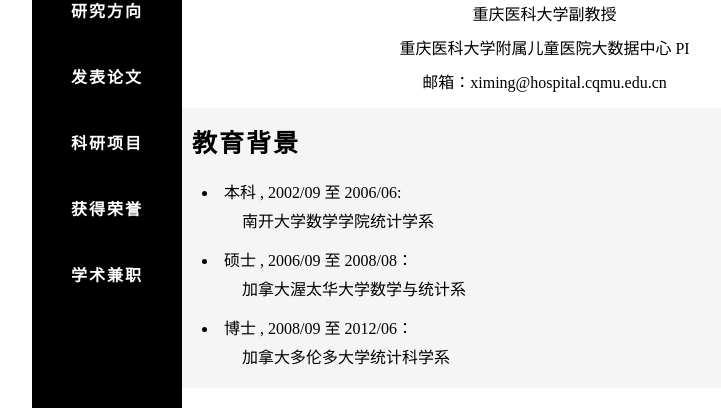
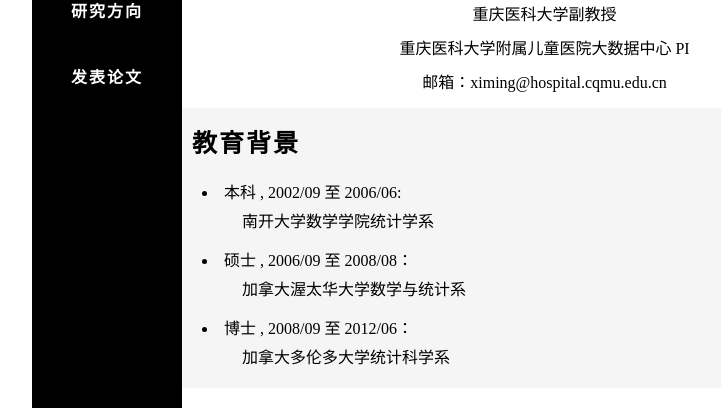
Before and after one commit to Matteyes/Two-Stage-Decision-Tree.io, a plain HTML site: page index.html in a window 1280 px wide. Shown: the part 392-800 px from the top of the page, without its empty margins (158-879 px from the left). Drawn offline with Linux system fonts and the light colour scheme.

Commit message:
2022.8.27

```diff
--- a/js/index.js
+++ b/js/index.js
@@ -17,15 +17,6 @@
 			},{
 				id:'paper',
 				title:'发表论文'
-			},{
-				id:'project',
-				title:'科研项目'
-			},{
-				id:'honor',
-				title:'获得荣誉'
-			},{
-				id:'parttime',
-				title:'学术兼职'
 			}
 		]
 	}
@@ -115,62 +106,7 @@
 	}
 })
 
-var project = new Vue({
-	el:'#projectC',
-	data:{
-		id:'projectC',
-		title:'科研项目',
-		projects:[
-			{
-				info:'国家自然科学基金青年科学基金项目，11701294，微生物组数据的稳健统计推断，2018/01-2020/12, 24万元, 主持。'
-			},{
-				info:'南开大学百名青年学科带头人培养计划，ZB16008701, 基于基因数据的稳健统计方法，2015/12-2019/12, 50万元, 主持。'
-			}
-		]
-	}
-})
 
-var honor = new Vue({
-	el:'#honorC',
-	data:{
-		id:'honorC',
-		title:'获得荣誉',
-		honor:[
-			{
-				info:'2008：第3届巴西生物信息学论坛 (III Brazilian Symposium on Bioinformatics)最佳论文'
-			},{
-				info:'2010：加拿大统计年会学生奖学金（SSC Travel Award, Statistical Society of Canada）'
-			},{
-				info:'2011：加拿大安大略省研究生奖学金 (Ontario Graduate Scholarship)'
-			},{
-				info:'2011：多伦多大学统计系最佳博士奖 (Department of Statistics Doctoral Award）'
-			},{
-				info:'2013：国际数理统计学会青年研究者会议（15th IMS New Researchers Conference）'
-			}
-		]
-	}
-})
-
-var parttime = new Vue({
-	el:'#parttimeC',
-	data:{
-		id:'parttimeC',
-		title:'学术兼职',
-		parttime:[
-			{
-				info:'全国工业统计学教学研究会青年统计学家协会理事'
-			},{
-				info:'北京大数据协会，天津现场统计研究会理事'
-			},{
-				info:'国际期刊Frontiers in Genetics, Frontiers in Bioengineering and Biotechnology, Frontiers in Plant Science 审稿编辑，计算基因组学领域编委 (Review Editor on the Editorial Board of Computational Genomics).'
-			},{
-				info:'Annals of Applied Probability, Journal of Statistical Planning and Inference, Bernoulli      Journal, Canadian Journal of Statistics, Journal of Statistical Computation and Simulation，Computational Statistics等学术期刊审稿人.'
-			},{
-				info:'主持2010 年Joint Statistical Meeting, the contributed session “Asymptotics”; 组织了2018 ICSA–Canada Chapter Symposium, the invited session “Recent Development of Statistical Methods for Large Genomic Data” 和 2019 ICSA–Canada Chapter Symposium，the invited session “Stochastic Models for Dynamic Biological Data”.'
-			}
-		]
-	}
-})
 
 var paper = new Vue({
 	el:'#paperC',
@@ -182,103 +118,98 @@
 				name:'1. 统计学理论',
 				papers:[
 					{
-						info1:'',
+						info1:'[1] Aeberhard, W., Cantoni, E., Field, C., Künsch, H., Mills-Flemming, J., and ',
 						name:'Xu, X.',
-						info2:' and Sankoff, D. (2008). Tests for gene clusters satisfying the generalized adjacency criterion. Lecture Notes in Computer Science, 5167, 152-160.'
+						info2:' (2021). Robust estimation for discrete-time state space models. Scandinavian Journal of Statistics, 48，1127-1147.'
 					},{
-						info1:'',
+						info1:'[2] Ma, J., Xu, XL., Li, M., Zhang, Y.…, ',
+						name:'Xu, X.',
+						info2:', Wang, Y. (2021). Predictive models of aging of the human eye based on ocular anterior segment morphology. Journal of Biomedical Informatics, 120: 103855.'
+					},{
+						info1:'[3] Zeng, Q.,  Yang, Z., Wang, F., Li, D., .…, ',
+						name:'Xu, X.',
+						info2:', Dai, W. (2021). Association between metabolic status and gut microbiome in obese populations. Microbial Genomics. 7：000639.'
+					},{
+						info1:'[4] ',
+						name:'Xu, X.',
+						info2:' and Xu, L. (2020). Existence and asymptotic behaviour of positive solutions to a stochastic multispecies Holling type II model. Stat, 9: e266.'
+					},{
+						info1:'[5] Xu, XL., Xie, Z., Yang, Z., Li, D. and ',
+						name:'Xu, X.',
+						info2:' (2020). A t-SNE based classification approach to compositional microbiome data. Frontiers in Genetics, 11:620143.'
+					},{
+						info1:'[6] Yang, J., Li, D., Yang, Z. …, ',
+						name:'Xu, X.',
+						info2:', et al. (2019). Establishing high-accuracy biomarkers for colorectal cancer by comparing fecal microbiomes in patients with healthy families. Gut Microbes, 11, 918-929. (指导博士生Yang Zhenyu为共同一作).'
+					},{
+						info1:'[7] Dong, G., Zhang, J., Yang, Z. …, ',
+						name:'Xu, X.',
+						info2:', et al. (2019). The association of gut microbiota with idiopathic central precocious puberty in girls. Frontiers in Endocrinology, 10: 941.(指导博士生Yang Zhenyu为共同一作).'
+					},{
+						info1:'[8] Huang, C. …, ',
+						name:'Xu, X.',
+						info2:', et. al. (2019). Distinct gut microbiota composition and functional category in children with cerebral palsy and epilepsy. Frontiers in Pediatrics，7: 394. (共同通讯).'
+					},{
+						info1:'[9] ',
+						name:'Xu, X.',
+						info2:', Cantoni, E., Mills-Flemming, J. and Field, C. (2015).  Robust state space models for estimating fish stock maturities. Canadian Journal of Statistics, 43, 133-150.'
+					},{
+						info1:'[10] ',
+						name:'Xu, X.',
+						info2:', Dunn, K. and Field, C. (2015). A robust ANOVA approach to phylogenetic analysis. Molecular Biology and Evolution, 32, 2186-2194.'
+					},{
+						info1:'[11] ',
 						name:'Xu, X.',
 						info2:' and Reid, N. (2011). On the robustness of maximum composite likelihood estimate. Journal of Statistical Planning and Inference, 141, 3047-3954.'
 					},{
-						info1:'Costa, V., Dantas, S., Sankoff, D. and ',
+						info1:'[12] Costa, V., Dantas, S., Sankoff, D. and ',
 						name:'Xu, X.',
 						info2:' (2012). Gene clusters as intersections of powers of paths. Journal of the Brazilian Computer Society, 18, 129-136.'
 					},{
-						info1:'',
+						info1:'[13] ',
 						name:'Xu, X.',
-						info2:', Cantoni, E., Mills-Flemming, J. and Field, C. (2015).  Robust state space models for estimating fish stock maturities. Canadian Journal of Statistics, 43, 133-150.'
-					},{
-						info1:'',
-						name:'Xu, X.',
-						info2:' and Xu, L. (2020). Existence and asymptotic behaviour of positive solutions to a stochastic multispecies Holling type II model. Stat, 9: e266.'
-					},{
-						info1:'Aeberhard, W., Cantoni, E., Field, C., Künsch, H., Mills-Flemming, J., and ',
-						name:'Xu, X.',
-						info2:' (2021). Robust estimation for discrete-time state space models. Scandinavian Journal of Statistics, 48，1127-1147.'
-					}
+						info2:' and Sankoff, D. (2008). Tests for gene clusters satisfying the generalized adjacency criterion. Lecture Notes in Computer Science, 5167, 152-160.'
+					},
 				]
 			},{
-				name:'2. 生物与医学统计',
+				name:'2. 其它合作研究',
 				papers:[
 					{
-						info1:'',
-						name:'Xu, X.',
-						info2:', Dunn, K. and Field, C. (2015). A robust ANOVA approach to phylogenetic analysis. Molecular Biology and Evolution, 32, 2186-2194. 影响因子：13.649.'
+						info1:'[1] 高洁，徐雪丽，',
+						name:'徐铣明',
+						info2:'，韦秋宏，张站站，程茜 (2021). 真实世界不同出生体重早产儿体格生长规律的研究. 中华儿科杂志, 59(8):665-671.'
 					},{
-						info1:'Yang, J., Li, D., Yang, Z. …, ',
-						name:'Xu, X.',
-						info2:', et al. (2019). Establishing high-accuracy biomarkers for colorectal cancer by comparing fecal microbiomes in patients with healthy families. Gut Microbes, 11, 918-929. 影响因子：7.740  (指导博士生Yang Zhenyu为共同一作).'
-					},{
-						info1:'Dong, G., Zhang, J., Yang, Z. …, ',
-						name:'Xu, X.',
-						info2:', et al. (2019). The association of gut microbiota with idiopathic central precocious puberty in girls. Frontiers in Endocrinology, 10: 941. 影响因子：3.644  (指导博士生Yang Zhenyu为共同一作).'
-					},{
-						info1:'Huang, C. …, ',
-						name:'Xu, X.',
-						info2:', et. al. (2019). Distinct gut microbiota composition and functional category in children with cerebral palsy and epilepsy. Frontiers in Pediatrics，7: 394. 影响因子：2.634 (共同通讯).'
-					},{
-						info1:'Xu, XL., Xie, Z., Yang, Z., Li, D. and ',
-						name:'Xu, X.',
-						info2:' (2020). A t-SNE based classification approach to compositional microbiome data. Frontiers in Genetics, 11:620143. 影响因子：4.599 (共同通讯).'
-					},{
-						info1:'Ma, J., Xu, XL., Li, M., Zhang, Y.…, ',
-						name:'Xu, X.',
-						info2:', Wang, Y. (2021). Predictive models of aging of the human eye based on ocular anterior segment morphology. Journal of Biomedical Informatics, 120: 103855. 影响因子：6.317 (共同通讯).'
-					},{
-						info1:'Zeng, Q.,  Yang, Z., Wang, F., Li, D., .…, ',
-						name:'Xu, X.',
-						info2:', Dai, W. (2021). Association between metabolic status and gut microbiome in obese populations. Microbial Genomics. 7：000639. 影响因子：5.237 (共同通讯).'
-					}
-				]
-			},{
-				name:'3. 其它合作研究',
-				papers:[
-					{
-						info1:'Dai, W., et al. (2019). An integrated respiratory microbial gene catalogue to better understand the microbial aetiology of Mycoplasma pneumoniae pneumonia. GigaScience, 8: giz093.',
+						info1:'[2] Li, H., et al. (2020). The prolonged disruption of a single-course amoxicillin on mice gut microbiota and resistome, and recovery by inulin. Environmental Pollution, 265: 114651.',
 						name: null,
 						info2: null
 					},{
-						info1:'Zhou, P., et al. (2019). Perinatal antibiotic exposure affects the transmission between maternal and neonatal microbiota and is associated with early-onset sepsis. Msphere, 5: e00984-19.',
+						info1:'[3] 魏凤英, 王金杰, ',
+						name:'徐铣明',
+						info2:', 高建召, 王博灵, 马驰宇, 彭志行, 靳祯, 黄森忠 (2020). 全球新型冠状病毒肺炎疫情发展趋势预测. 疾病监测, 6: 467-472.'
+					},{
+						info1:'[4] 黄森忠， 魏凤英 ，彭志行， 靳祯， 王金杰， ',
+						name:'徐铣明',
+						info2:'， 张新岩， 徐建国 (2020). 常态化防控下新型冠状病毒肺炎新发疫情研判方法. 疾病监测, 8: 679-686.'
+					},{
+						info1:'[5] Dai, W., et al. (2019). An integrated respiratory microbial gene catalogue to better understand the microbial aetiology of Mycoplasma pneumoniae pneumonia. GigaScience, 8: giz093.',
 						name: null,
 						info2: null
 					},{
-						info1:'Li, D., et al. (2019). Intestinal Bacteroides sp. imbalance associated with the occurrence of childhood undernutrition in China. Frontiers in microbiology, 10:2635.',
+						info1:'[6] Zhou, P., et al. (2019). Perinatal antibiotic exposure affects the transmission between maternal and neonatal microbiota and is associated with early-onset sepsis. Msphere, 5: e00984-19.',
 						name: null,
 						info2: null
 					},{
-						info1:'Zeng, Q., et al. (2019). Discrepant gut microbiota markers for the classification of obesity-related metabolic abnormalities. Scientific Reports, 9: 13424.',
+						info1:'[7] Li, D., et al. (2019). Intestinal Bacteroides sp. imbalance associated with the occurrence of childhood undernutrition in China. Frontiers in microbiology, 10:2635.',
 						name: null,
 						info2: null
 					},{
-						info1:'Li, H., et al. (2020). The prolonged disruption of a single-course amoxicillin on mice gut microbiota and resistome, and recovery by inulin. Environmental Pollution, 265: 114651.',
+						info1:'[8] Zeng, Q., et al. (2019). Discrepant gut microbiota markers for the classification of obesity-related metabolic abnormalities. Scientific Reports, 9: 13424.',
 						name: null,
 						info2: null
 					},{
-						info1:'万燕南，隋雅楠，',
+						info1:'[9] 万燕南，隋雅楠，',
 						name:'徐铣明',
 						info2:'，张站站，钟元峰，程茜 (2019). 出生体重不一致双胎0～4岁体格生长状况研究. 中国实用儿科杂志, 34: 689-693.'
-					},{
-						info1:'黄森忠， 魏凤英 ，彭志行， 靳祯， 王金杰， ',
-						name:'徐铣明',
-						info2:'， 张新岩， 徐建国 (2020). 常态化防控下新型冠状病毒肺炎新发疫情研判方法. 疾病监测, 8: 679-686.'
-					},{
-						info1:'魏凤英, 王金杰, ',
-						name:'徐铣明',
-						info2:', 高建召, 王博灵, 马驰宇, 彭志行, 靳祯, 黄森忠 (2020). 全球新型冠状病毒肺炎疫情发展趋势预测. 疾病监测, 6: 467-472.'
-					},{
-						info1:'高洁，徐雪丽，',
-						name:'徐铣明',
-						info2:'，韦秋宏，张站站，程茜 (2021). 真实世界不同出生体重早产儿体格生长规律的研究. 中华儿科杂志, 59(8):665-671.'
 					}
 				]
 			}
```
Also changed, not shown: index.html (+0 -18 lines).
